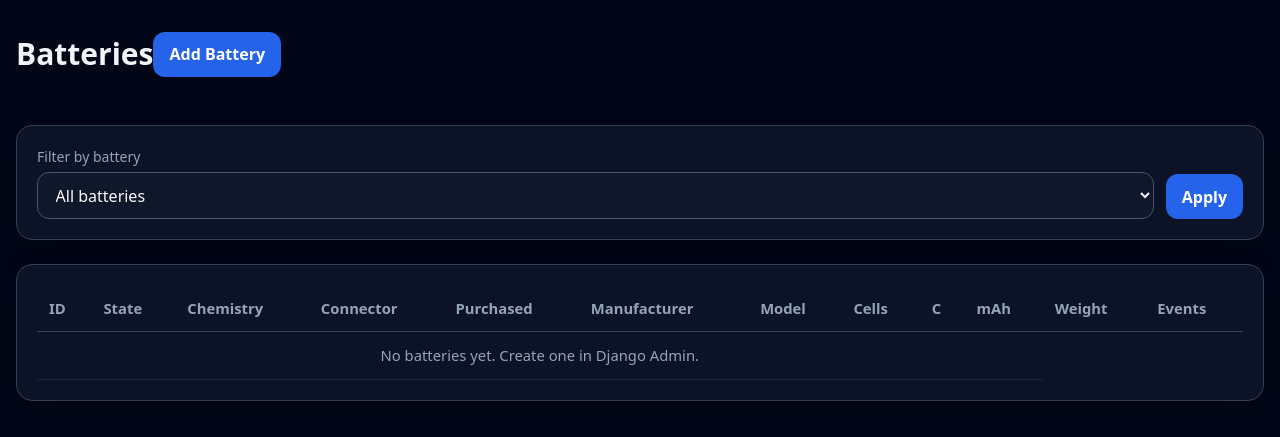
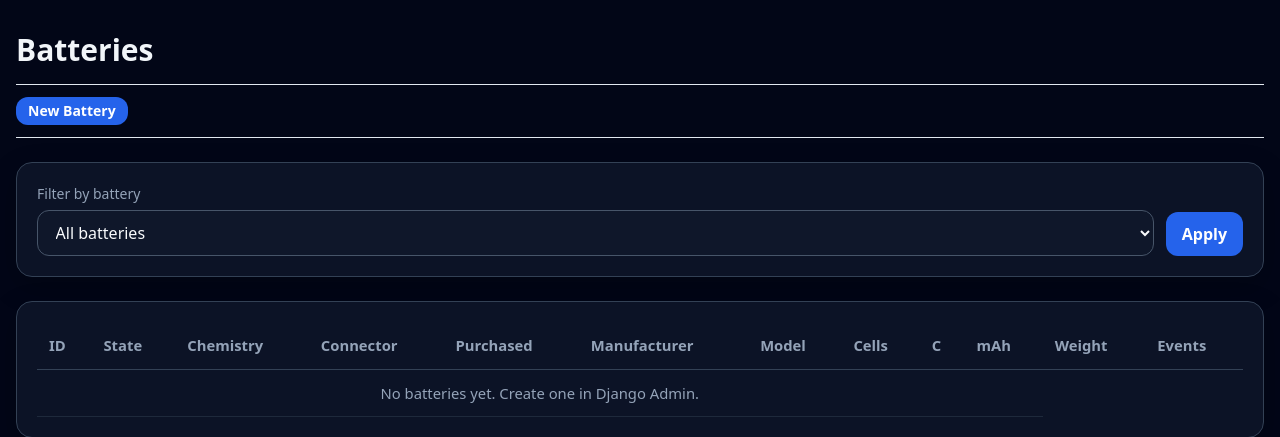
Before and after one commit to boozeman/battomatic, a Django app: page /batteries/ in a window 1280 px wide. Shown: the part 61-498 px from the top of the page. Run offline with Django 5.2, Linux system fonts and the light colour scheme; the visitor is signed in with stand-in values (Sample User, id 1); data that the repository does not hold is empty; some libraries are stand-ins or nearby versions.

Commit message:
unifying the header

```diff
--- a/battomatic/batteries/templates/batteries/battery_list.html
+++ b/battomatic/batteries/templates/batteries/battery_list.html
@@ -1,13 +1,15 @@
 {% extends 'batteries/base.html' %}
 {% block content %}
-<div class="flex items-end justify-between mb-6">
-  <div class="flex justify-between items-center mb-6">
-    <h1 class="text-3xl font-bold">Batteries</h1>
+<div class="mb-6">
+  <h1 class="text-3xl font-bold">
+    Batteries
+  </h1>
 
+  <div class="flex flex-wrap gap-2 mt-4 border-t border-b border-slate-200 py-3">
     {% if user.is_authenticated %}
-        <a href="{% url 'battery_create' %}" class="btn">
-            Add Battery
-        </a>
+      <a href="{% url 'battery_create' %}" class="btn px-3 py-1 text-sm">
+        New Battery
+      </a>
     {% endif %}
   </div>
 </div>
```
